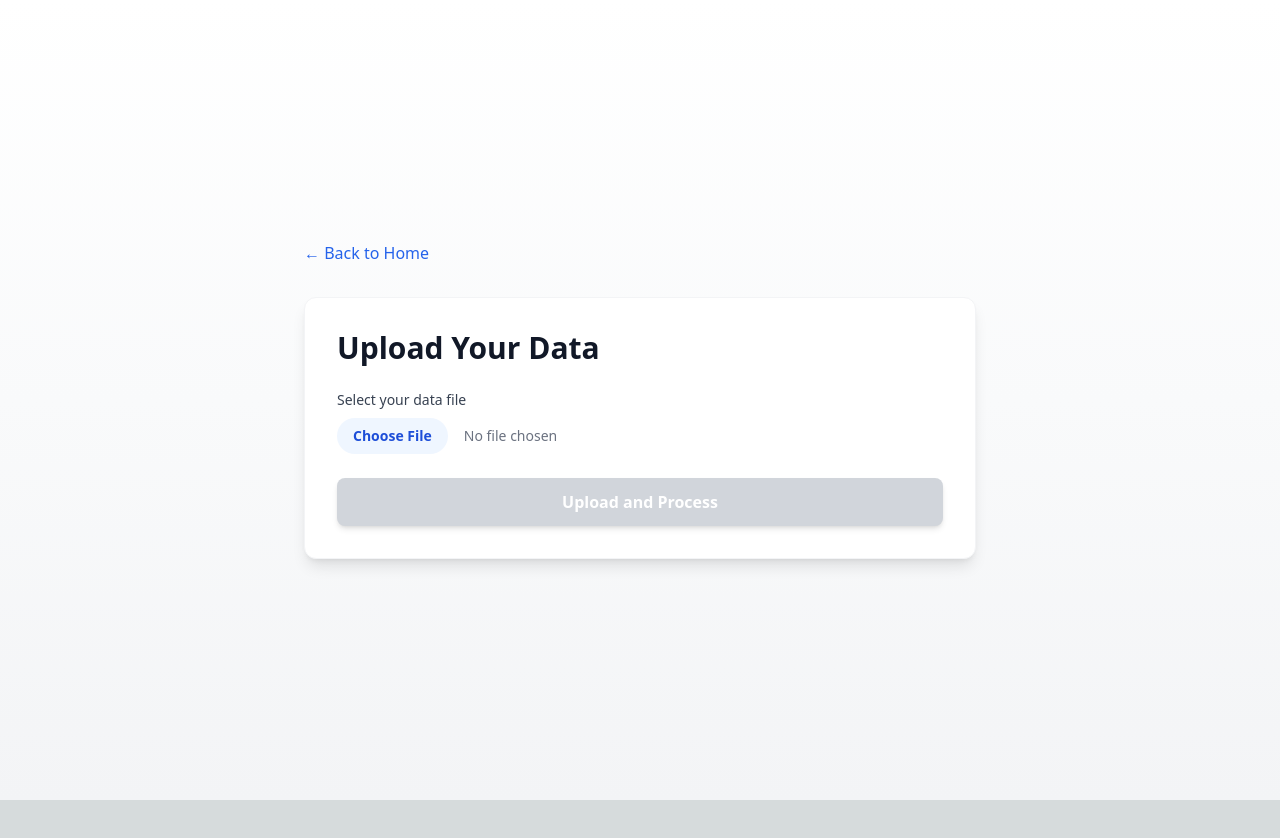
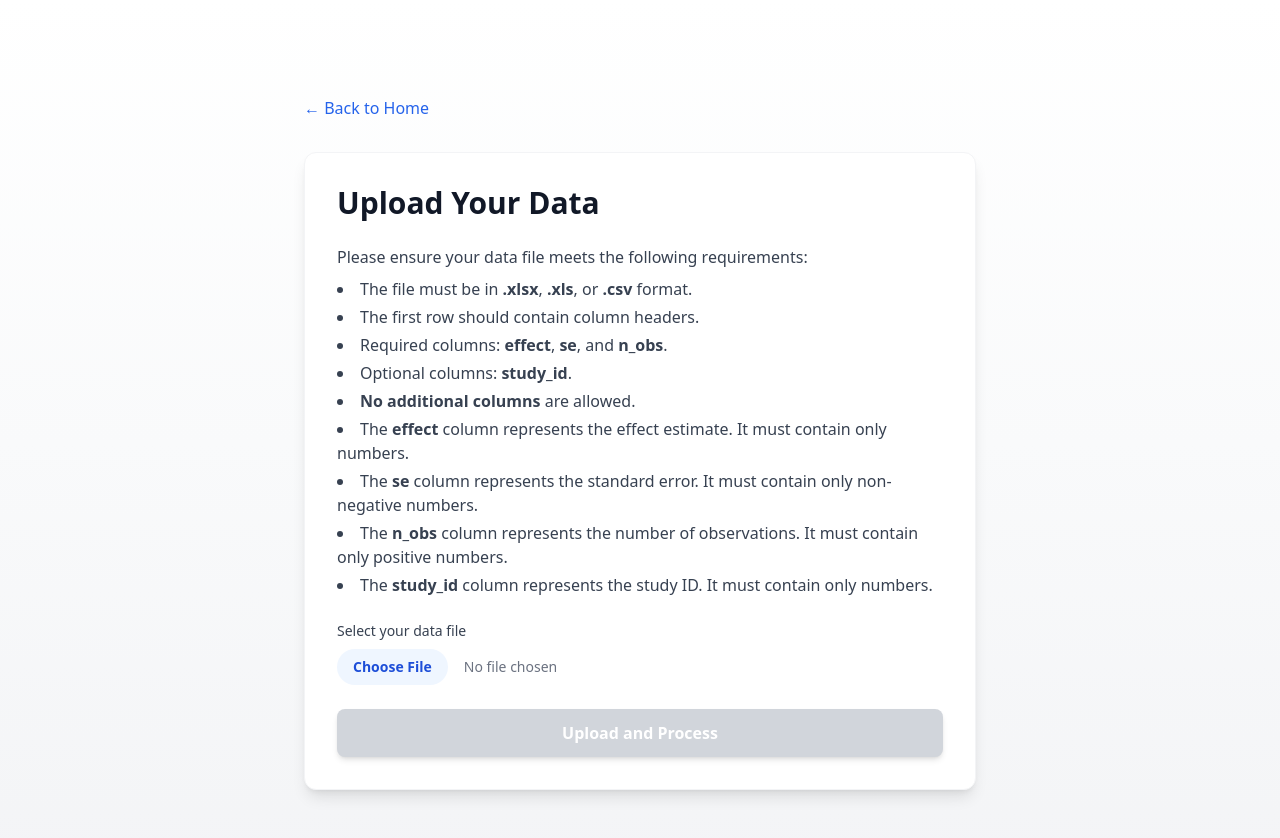
Before and after one commit to PetrCala/maive-ui, a Next.js app in the folder apps/react-ui/client/: page /upload in a window 1280 px wide. Shown: the top 838 px of the page. Before the commit the page ends 800 px from the top, so only its background shows below. Built offline with nearby package versions, Linux system fonts and the light colour scheme.

Commit message:
feat: add upload requirements info to the upload page

```diff
--- a/apps/react-ui/client/src/pages/upload/index.tsx
+++ b/apps/react-ui/client/src/pages/upload/index.tsx
@@ -46,6 +46,44 @@ export default function UploadPage() {
 					<h1 className="text-3xl font-bold mb-6 text-gray-900 dark:text-white">
 						Upload Your Data
 					</h1>
+					<div className="mb-6">
+						<p className="text-gray-700 dark:text-gray-300 mb-2">
+							Please ensure your data file meets the following requirements:
+						</p>
+						<ul className="list-disc list-inside text-gray-700 dark:text-gray-300 space-y-1">
+							<li>
+								The file must be in <strong>.xlsx</strong>,{" "}
+								<strong>.xls</strong>, or <strong>.csv</strong> format.
+							</li>
+							<li>The first row should contain column headers.</li>
+							<li>
+								Required columns: <strong>effect</strong>, <strong>se</strong>,
+								and <strong>n_obs</strong>.
+							</li>
+							<li>
+								Optional columns: <strong>study_id</strong>.
+							</li>
+							<li>
+								<strong>No additional columns</strong> are allowed.
+							</li>
+							<li>
+								The <strong>effect</strong> column represents the effect
+								estimate. It must contain only numbers.
+							</li>
+							<li>
+								The <strong>se</strong> column represents the standard error. It
+								must contain only non-negative numbers.
+							</li>
+							<li>
+								The <strong>n_obs</strong> column represents the number of
+								observations. It must contain only positive numbers.
+							</li>
+							<li>
+								The <strong>study_id</strong> column represents the study ID. It
+								must contain only numbers.
+							</li>
+						</ul>
+					</div>
 
 					<form onSubmit={handleSubmit} className="space-y-6">
 						<div className="space-y-2">
```
